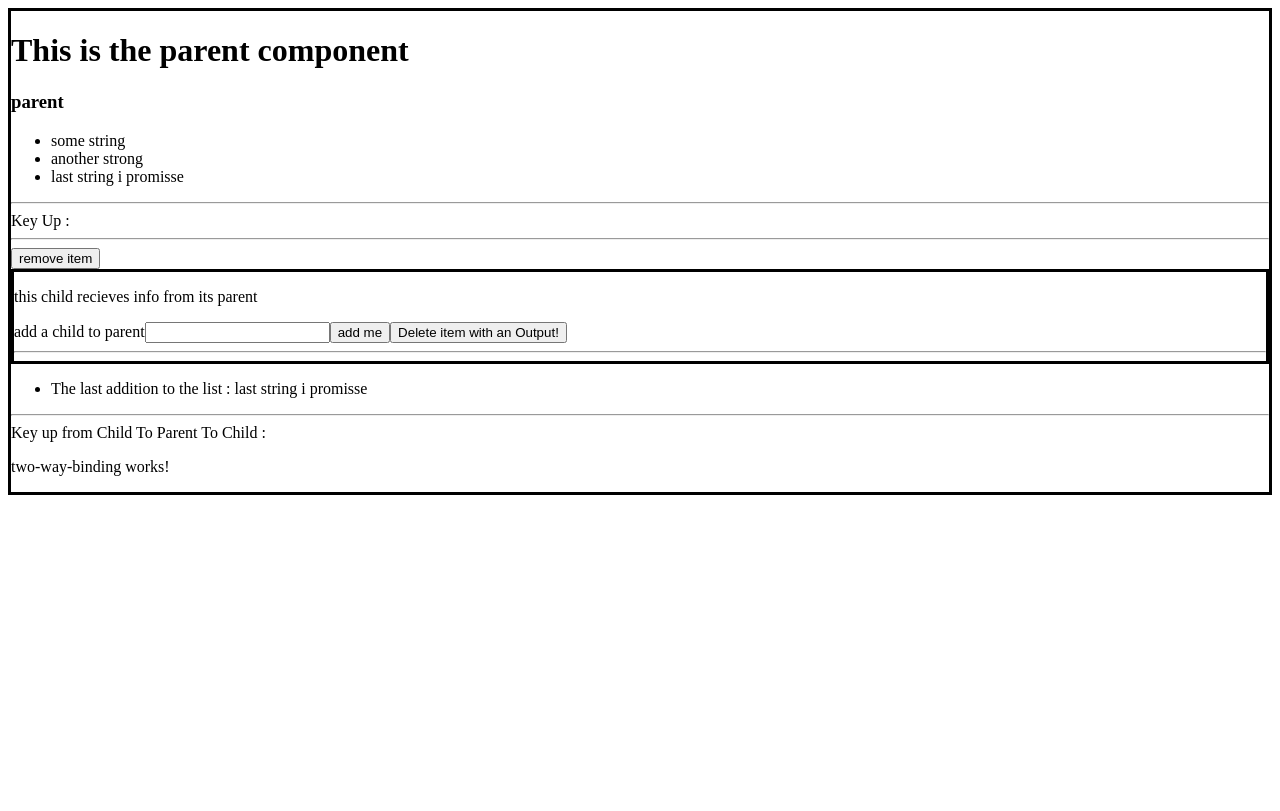
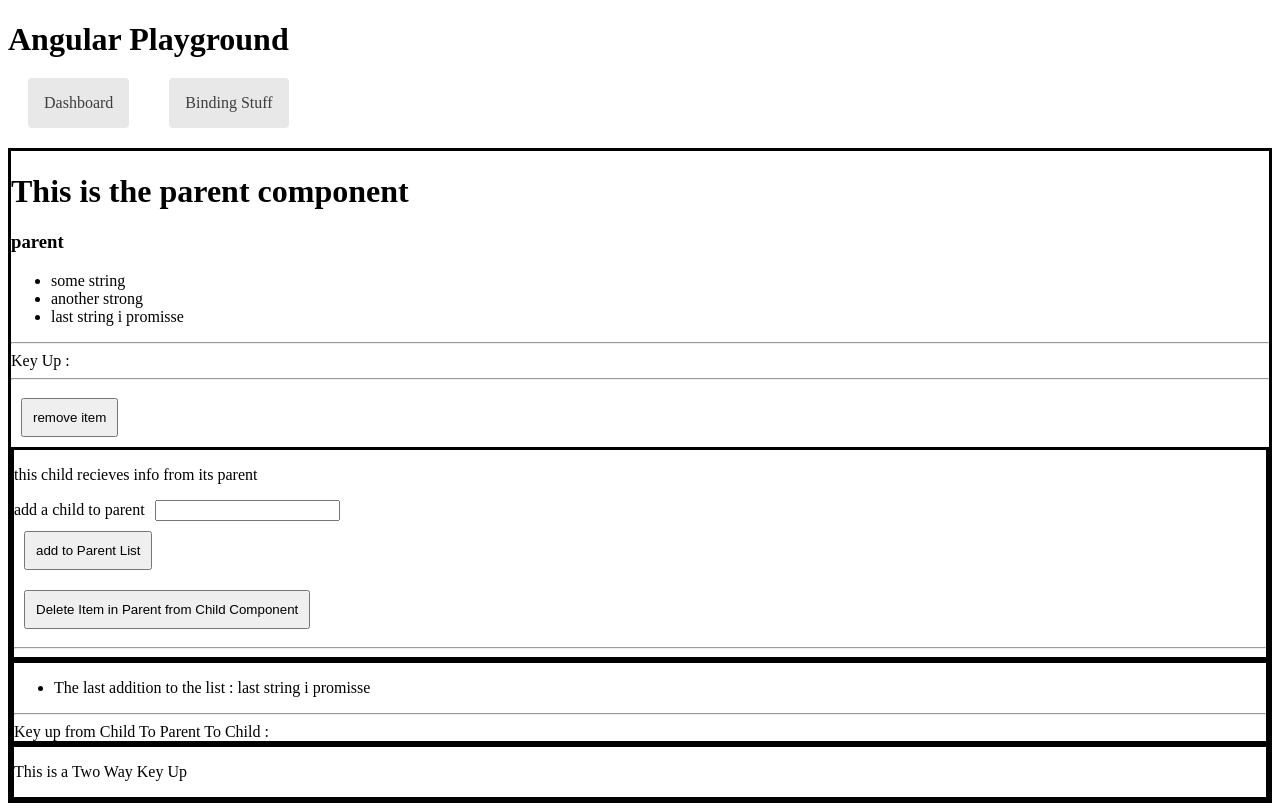
Before and after one commit to HerbIzzle/Angular-Playground, an Angular app: page /bindingStuff/1 in a window 1280 px wide. Built offline with nearby package versions, Linux system fonts and the light colour scheme.

Commit message:
Added Routing
Routing for Components

```diff
--- /dev/null
+++ b/src/app/BindingPlayGround/binding-play-ground.component.ts
@@ -0,0 +1,69 @@
+import { Component } from '@angular/core';
+import {ActivatedRoute} from "@angular/router";
+
+@Component({
+  selector: 'app-binding-play-ground',
+  template: `
+
+    <div class="parent">
+
+    <h1>This is the parent component</h1>
+
+    <h3>{{parentName}}</h3>
+    <ul>
+      <li *ngFor="let a of arrayOfThings">{{a}}
+      </li>
+    </ul>
+    <hr>
+    <div> Key Up : {{keyUp}}</div>
+    <hr>
+
+    <button (click)="removeFromList()">remove item</button>
+
+    <app-child [name]="parentName"
+               (listOfThings)="addSomething($event)"
+               (deleteRequest)="removeWithChild()"
+               (forKeyUp)="addKeyUp($event)"
+    ></app-child>
+    <app-ng-serve-child
+      [lastEntry]="arrayOfThings[arrayOfThings.length -1]"
+      [keyUpToChild]="keyUp"
+    ></app-ng-serve-child>
+
+    <app-two-way-binding></app-two-way-binding>
+
+    </div>
+  `,
+  styles: [
+  ]
+})
+export class BindingPlayGroundComponent{
+
+  id?: number;
+
+  constructor(route : ActivatedRoute) {
+    this.id = route.snapshot.params.id;
+  }
+
+  parentName = "parent";
+  keyUp ='';
+
+  arrayOfThings = ['some string', 'another strong', 'last string i promisse'];
+
+  addSomething(childThings: string){
+    this.arrayOfThings.push(childThings);
+  }
+
+  removeFromList(){
+    this.arrayOfThings.pop();
+  }
+
+  removeWithChild(){
+    this.arrayOfThings.pop();
+  }
+
+  addKeyUp(child: string){
+    this.keyUp = child;
+  }
+
+}
--- a/src/app/child.component.ts
+++ b/src/app/BindingPlayGround/child.component.ts
@@ -14,26 +14,29 @@
             #htmlInputElement
             (keyup)="keyUpToChild(htmlInputElement.value)"
           >
+      <br>
         <button
 
           type="button"
           (click)="addToParent(htmlInputElement.value)"
 
-        >add me</button>
-
+        >add to Parent List</button>
+<br>
       <button (click)="delete()"
 
-      >Delete item with an Output!</button>
+      >Delete Item in Parent from Child Component</button>
     </form>
  <hr>
+    </div>
 
-    </div>
+
   `,
-  styles: [''
+  styles: [
   ]
 })
 export class ChildComponent implements OnInit {
 
+twoWayKeyUp = '';
 @Input() name = '';
 @Output() listOfThings = new EventEmitter<string>();
   @Output() deleteRequest = new EventEmitter();
--- a/src/app/ng-serve-child.component.ts
+++ b/src/app/BindingPlayGround/ng-serve-child.component.ts
@@ -3,6 +3,7 @@
 @Component({
   selector: 'app-ng-serve-child',
   template: `
+    <div class="child">
     <ul>
       <li> The last addition to the list : {{lastEntry}}
       </li>
@@ -11,6 +12,7 @@
       <div>
         Key up from Child To Parent To Child : {{keyUpToChild}}
       </div>
+    </div>
   `,
   styles: [
   ]
--- /dev/null
+++ b/src/app/BindingPlayGround/two-way-binding.component.ts
@@ -0,0 +1,24 @@
+import {Component, Input, OnInit} from '@angular/core';
+
+@Component({
+  selector: 'app-two-way-binding',
+  template: `<div class="child">
+    <p>
+      This is a Two Way Key Up {{twoWayKeyUp}}
+    </p>
+  </div>
+  `,
+  styles: [
+  ]
+})
+export class TwoWayBindingComponent implements OnInit {
+
+
+  @Input() twoWayKeyUp = '';
+
+  constructor() { }
+
+  ngOnInit(): void {
+  }
+
+}
--- a/src/app/two-way-binding.component.ts
+++ b/src/app/Dashboard/dashboard.component.ts
@@ -1,16 +1,16 @@
 import { Component, OnInit } from '@angular/core';
 
 @Component({
-  selector: 'app-two-way-binding',
+  selector: 'app-dashboard',
   template: `
     <p>
-      two-way-binding works!
+      dashboard works!
     </p>
   `,
   styles: [
   ]
 })
-export class TwoWayBindingComponent implements OnInit {
+export class DashboardComponent implements OnInit {
 
   constructor() { }
 
--- a/src/app/app.component.ts
+++ b/src/app/app.component.ts
@@ -3,56 +3,41 @@
 @Component({
   selector: 'app-root',
   template: `
-    <div class="parent">
+<h1> Angular Playground </h1>
+<nav>
 
-      <h1>This is the parent component</h1>
+  <a [routerLink]="[ 'dashboard' , 1 ]" >Dashboard</a>
+  <a [routerLink]="[ 'bindingStuff' , 1 ]" >Binding Stuff</a>
 
-      <h3>{{parentName}}</h3>
-      <ul>
-        <li *ngFor="let a of arrayOfThings">{{a}}
-        </li>
-      </ul>
-<hr>
-      <div> Key Up : {{keyUp}}</div>
-      <hr>
 
-      <button (click)="removeFromList()">remove item</button>
 
-      <app-child [name]="parentName"
-                 (listOfThings)="addSomething($event)"
-                 (deleteRequest)="removeWithChild()"
-                 (forKeyUp)="addKeyUp($event)"
-      ></app-child>
-      <app-ng-serve-child
-                [lastEntry]="arrayOfThings[arrayOfThings.length -1]"
-                [keyUpToChild]="keyUp"
-      ></app-ng-serve-child>
+</nav>
+      <router-outlet></router-outlet>
 
-      <app-two-way-binding></app-two-way-binding>
+  `,
+  styles: [
 
-    </div>
-  `,
-  styles: []
+    `h1 {
+    margin-bottom: 0;
+  }
+  nav a {
+    padding: 1rem;
+    margin: 20px 20px;
+    text-decoration: none;
+    display: inline-block;
+    background-color: #e8e8e8;
+    color: #3d3d3d;
+    border-radius: 4px;
+
+  }
+  nav a:hover {
+    color: white;
+    background-color: #42545C;
+  }
+  nav a.active {
+    background-color: black;
+  }`]
 })
 export class AppComponent {
-  parentName = "parent";
-  keyUp ='';
 
-  arrayOfThings = ['some string', 'another strong', 'last string i promisse'];
-
-  addSomething(childThings: string){
-  this.arrayOfThings.push(childThings);
 }
-
-  removeFromList(){
-    this.arrayOfThings.pop();
-  }
-
-  removeWithChild(){
-    this.arrayOfThings.pop();
-  }
-
-  addKeyUp(child: string){
-    this.keyUp = child;
-  }
-}
--- a/src/styles.css
+++ b/src/styles.css
@@ -1,3 +1,6 @@
 /* You can add global styles to this file, and also import other style files */
 .parent{ border: solid; align-items: center}
 .child{border: solid}
+
+button {padding: 10px 10px 10px 10px; margin: 10px 10px 10px 10px }
+.child label {padding-right: 10px}
```
Also changed, not shown: src/app/app.module.ts (+14 -5 lines).
